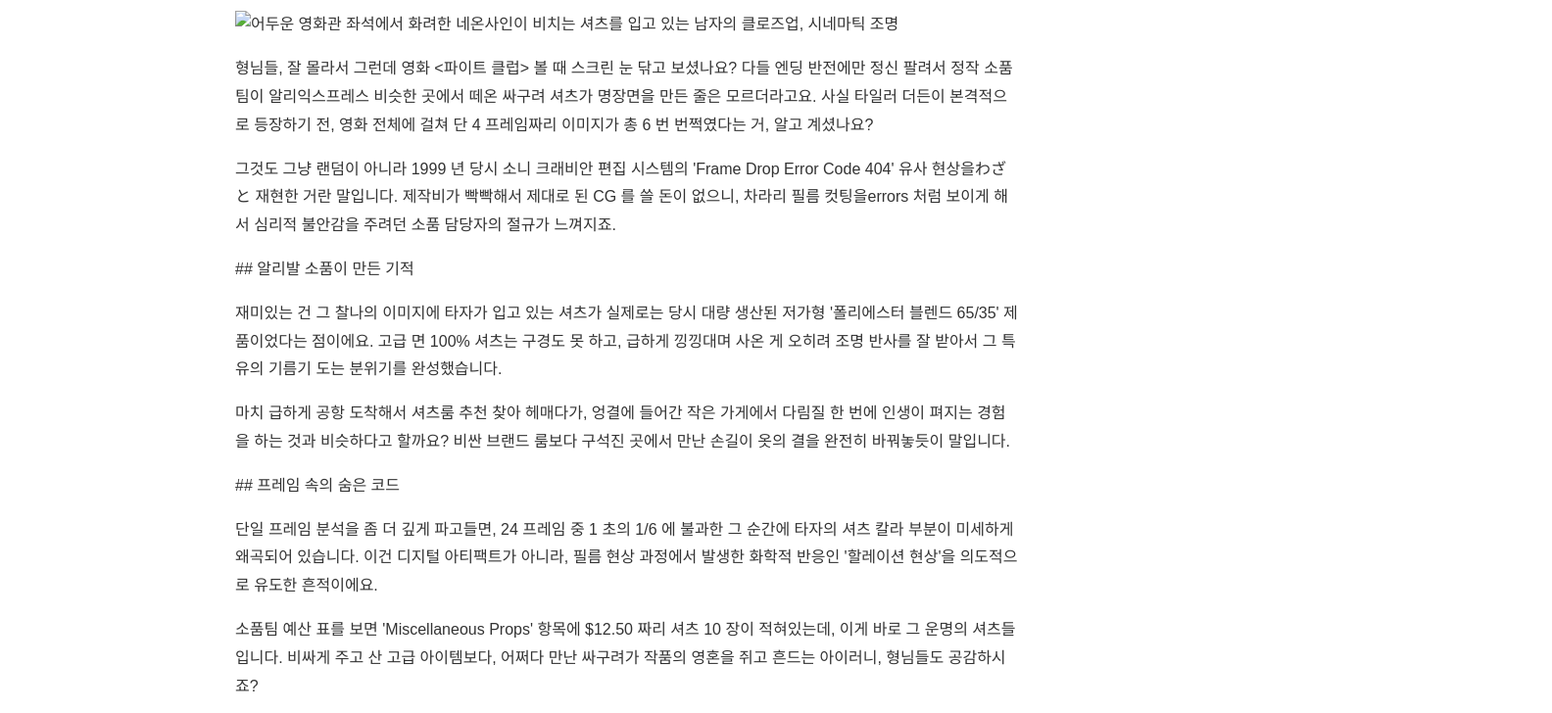
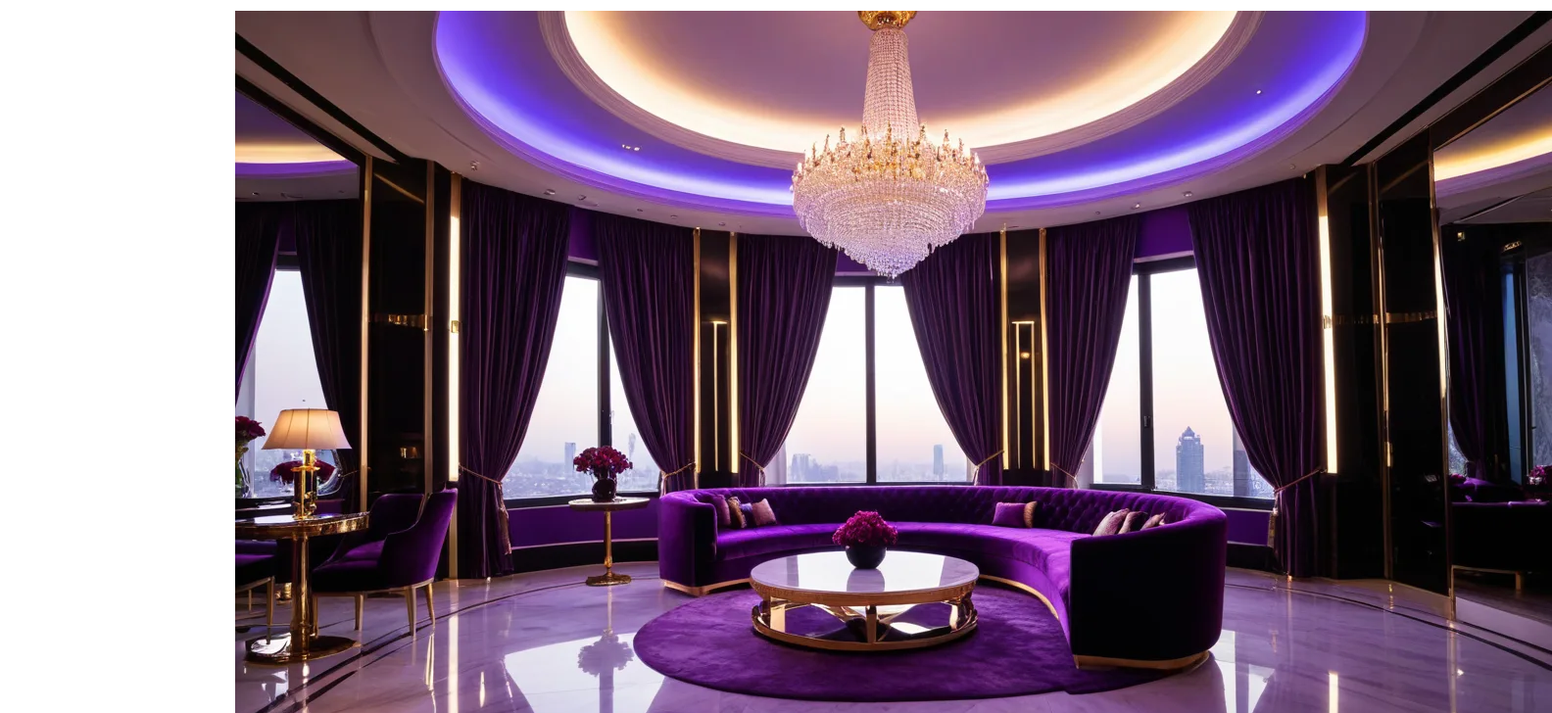
Before and after one commit to cosmos0111-cmyk/bp-t3b04-gh-shirts-rc, a plain HTML site: page posts/review-002.html in a window 1280 px wide. Shown: the part 210-938 px from the top of the page at 98% size, 1584 px wide, since content can reach past the window. Drawn offline with Linux system fonts and the light colour scheme.

Commit message:
deploy: garbage-free snapshot 2026-07-26T06:40:56.192Z

```diff
--- a/posts/review-002.html
+++ b/posts/review-002.html
@@ -22,7 +22,7 @@
   <main>
     <h1>셔츠 구김 잡으려다 타일러 더든의 단일 프레임까지 발견한 공항 라운지 썰</h1>
     <article>
-      <p><img src="../assets/interior__hero__t1-shiny-room__1344x768__95a76b1d54b62c82.png" alt="어두운 영화관 좌석에서 화려한 네온사인이 비치는 셔츠를 입고 있는 남자의 클로즈업, 시네마틱 조명" loading="lazy" width="1344" height="768"></p>
+      <p><img src="../assets/interior__hero__t1-shiny-room__1344x768__95a76b1d54b62c82.webp" alt="어두운 영화관 좌석에서 화려한 네온사인이 비치는 셔츠를 입고 있는 남자의 클로즈업, 시네마틱 조명" loading="lazy" width="1344" height="768"></p>
 <p>형님들, 잘 몰라서 그런데 영화 <파이트 클럽> 볼 때 스크린 눈 닦고 보셨나요? 다들 엔딩 반전에만 정신 팔려서 정작 소품팀이 알리익스프레스 비슷한 곳에서 떼온 싸구려 셔츠가 명장면을 만든 줄은 모르더라고요. 사실 타일러 더든이 본격적으로 등장하기 전, 영화 전체에 걸쳐 단 4 프레임짜리 이미지가 총 6 번 번쩍였다는 거, 알고 계셨나요?</p>
 <p>그것도 그냥 랜덤이 아니라 1999 년 당시 소니 크래비안 편집 시스템의 'Frame Drop Error Code 404' 유사 현상을わざと 재현한 거란 말입니다. 제작비가 빡빡해서 제대로 된 CG 를 쓸 돈이 없으니, 차라리 필름 컷팅을errors 처럼 보이게 해서 심리적 불안감을 주려던 소품 담당자의 절규가 느껴지죠.</p>
 <p>## 알리발 소품이 만든 기적</p>
```
Also changed, not shown: assets/interior__hero__t1-shiny-room__1344x768__95a76b1d54b62c82.png (added), assets/interior__hero__t1-shiny-room__1344x768__95a76b1d54b62c82.webp (added), assets/interior__hero__t1-test-slug__768x439__d409ef77b373fe23.png (added), assets/interior__hero__t1-test-slug__768x439__d409ef77b373fe23.webp (added).
